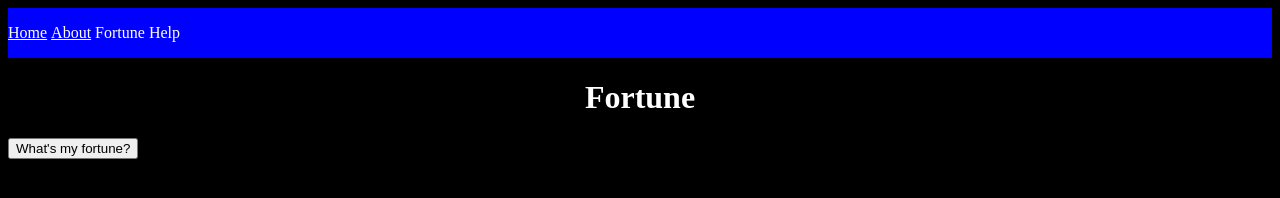
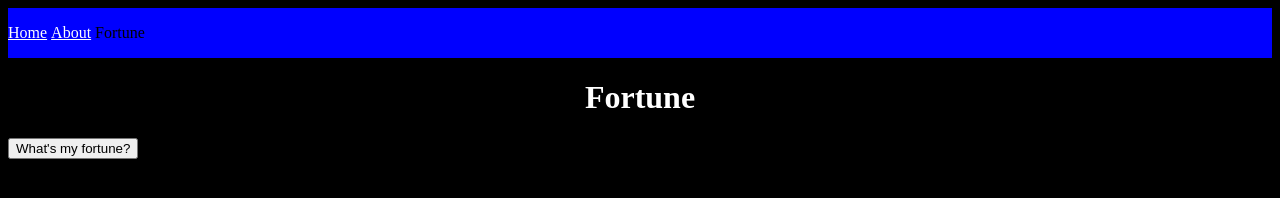
Before and after one commit to Goro-Majimaa/Goro-Majimaa.github.io, a plain HTML site: page fortune.html in a window 1280 px wide. Drawn offline with Linux system fonts and the light colour scheme.

Commit message:
Update fortune.html

```diff
--- a/fortune.html
+++ b/fortune.html
@@ -21,8 +21,7 @@
             <div>
                 <a href="index.html" style = "display: inline-block; color: white;">Home</a>
                 <a href="about.html" style = "display: inline-block; color: white;">About</a>
-                <p style = "display: inline-block; color: white;">Fortune</p>
-                <p style = "display: inline-block; color: white;">Help</p>
+                <p style = "display: inline-block; color: black;">Fortune</p>
             </div>
         </div>
         <center><h1>Fortune</h1></center>
```
